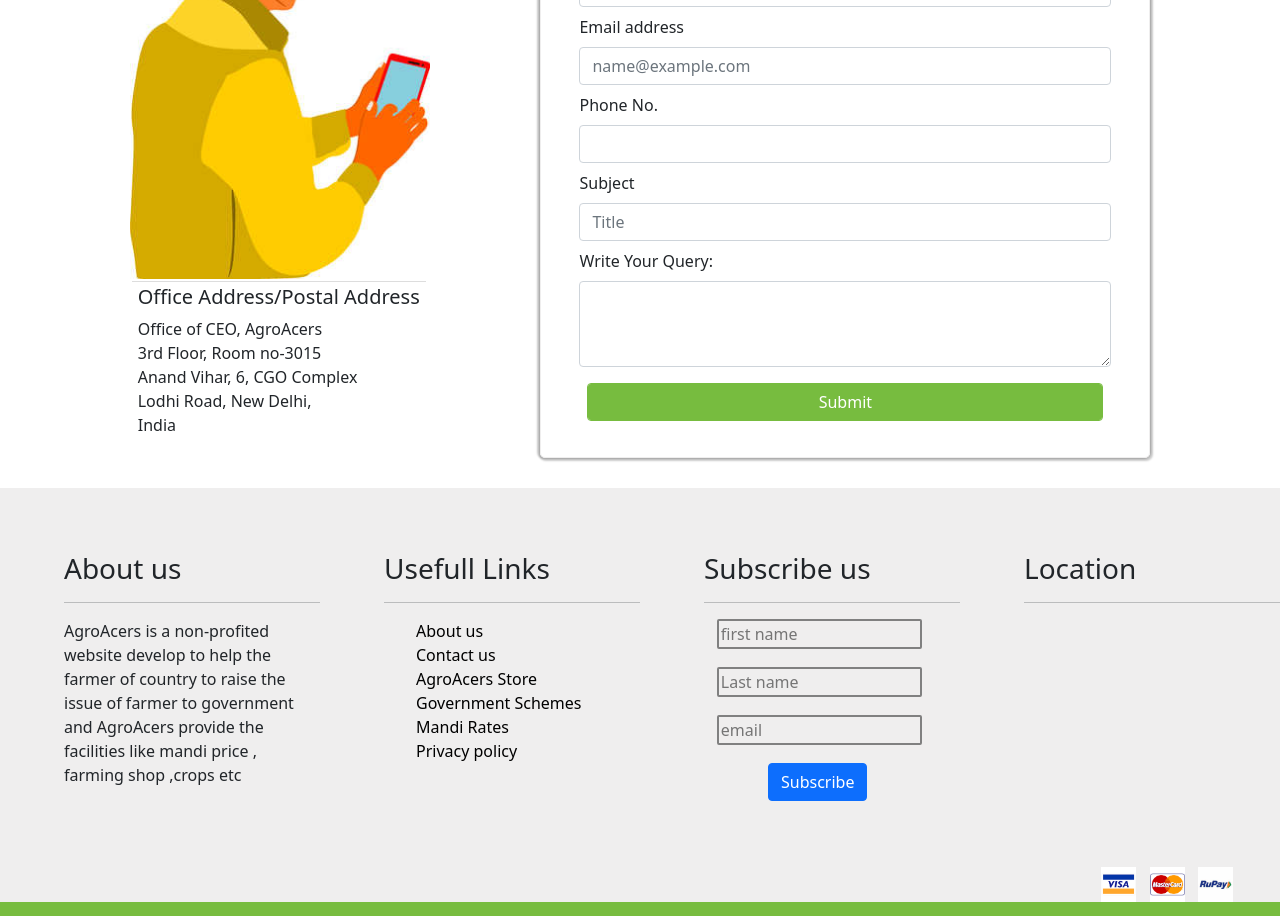
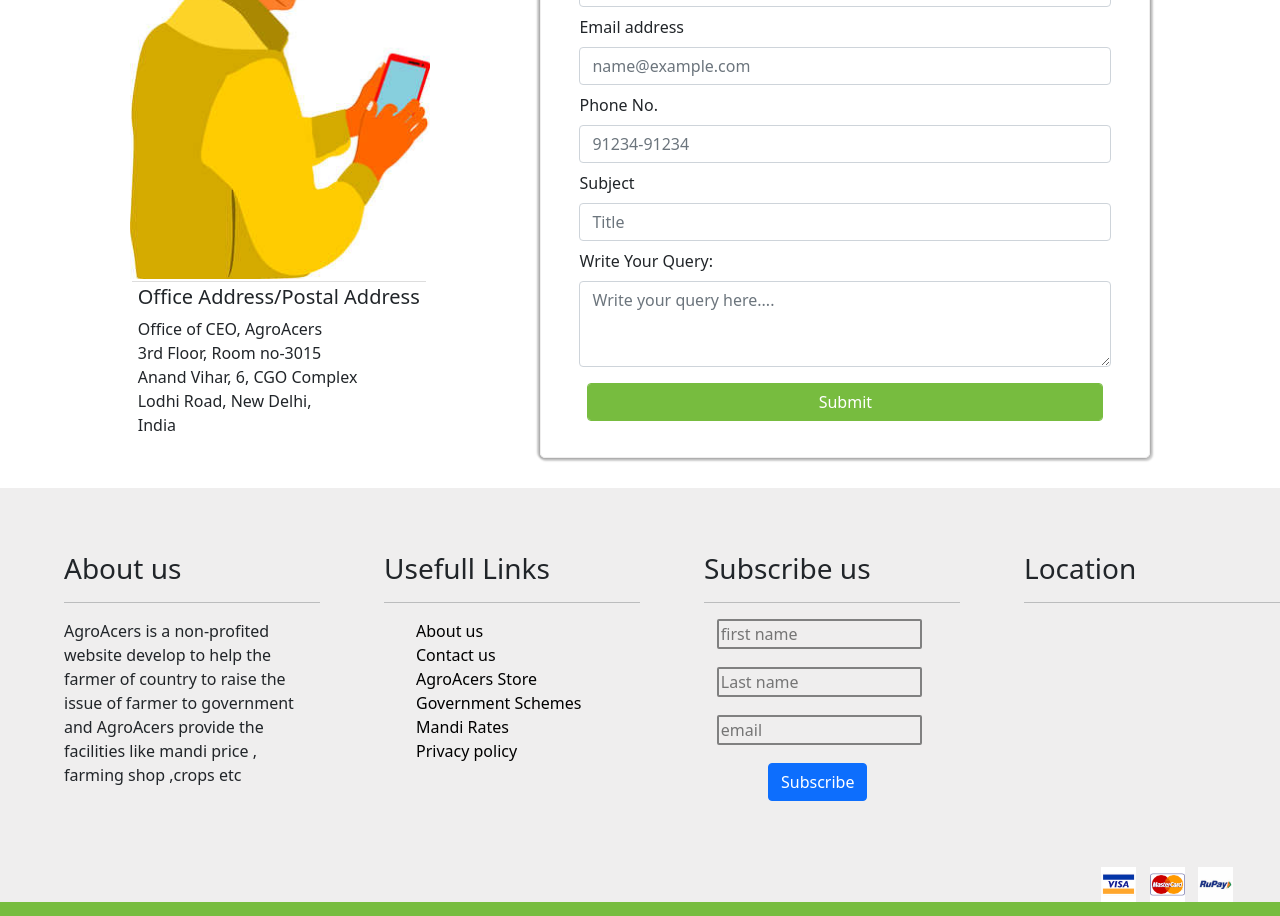
Before and after one commit to ANMOL-design/AgroAcers, a React (Create React App) app in the folder frontend/: page /contact in a window 1280 px wide. Shown: the part 800-1716 px from the top of the page. Built offline with nearby package versions, Linux system fonts and the light colour scheme; grey boxes are pictures that could not be loaded.

Commit message:
contact-page commit

```diff
--- a/frontend/src/component/contactPage/contactPage.jsx
+++ b/frontend/src/component/contactPage/contactPage.jsx
@@ -1,10 +1,41 @@
-import React from "react";
+import React,{useState} from "react";
 import "bootstrap/dist/css/bootstrap.css";
 import "../../Styles/contactus.css";
 import farmerImage from "../../Images/New Img/farmer.jpg";
 
-class ContactPage extends React.Component {
-  render() {
+const ContactPage =()=>{
+    const [contact,setContact] = useState({
+      name:"",email:"",phonenumber:"",subject:"",query:""
+  })
+  let name , value;
+const  handleInput = async (e)=>{
+  console.log(e);
+name = e.target.name;
+value = e.target.value;
+setContact({...contact , [name]:value})
+}
+const postData =async (e)=>{
+  e.preventDefault();
+  const {name,email,phonenumber,subject,query} = contact;
+  const res =  await fetch("/contactus" ,{
+    method : "POST",
+    headers : {
+        "content-Type" : "application/json"
+    },
+    body : JSON.stringify({
+      name,email,phonenumber,subject,query
+    })
+} );
+const data = await res.json();
+console.log(contact)
+if(res.status === 201){
+  window.alert("your query is succesfuly registered our expert team reply you ");
+}
+else {
+
+  window.alert("error occured , try again")
+}
+}
     return (
       <>
         <div className="container-fluid">
@@ -29,35 +60,35 @@
                   </div>
                   <div className="container-form">
                         <h3 className="contactus-form-heading">Send us your Query</h3>
-                        <form>
+                        <form method="POST">
                             {/* Name  */}
                             <div class="m-2">
                                 <label for="NameI" class="form-label">Name</label>
-                                <input type="text" class="form-control" id="NameI" placeholder="John Smith" />
+                                <input type="text" name="name" class="form-control" value={contact.name} onChange={handleInput} id="NameI" placeholder="John Smith" />
                             </div>
                             {/* Email  */}
                             <div class="m-2">
                                 <label for="emailInput" class="form-label">Email address</label>
-                                <input type="email" class="form-control" id="emailInput" placeholder="name@example.com" />
+                                <input type="email" name="email" class="form-control" id="emailInput" value={contact.email} onChange={handleInput} placeholder="name@example.com" />
                             </div>
                             {/* Phone No  */}
                             <div class="m-2">
                                 <label for="PhoneInput" class="form-label">Phone No.</label>
-                                <input type="number" class="form-control" id="PhoneInput" placeholder="" min="0"/>
+                                <input type="number" name="phonenumber" class="form-control" id="PhoneInput" value={contact.phonenumber} onChange={handleInput} placeholder="91234-91234"  min="0"/>
                             </div>
                             {/* Subject  */}
                             <div class="m-2">
                               <label for="SubInput" class="form-label">Subject</label>
-                              <input type="text" class="form-control" id="SubInput" placeholder="Title" />
+                              <input type="text" name="subject" class="form-control" id="SubInput" value={contact.subject} onChange={handleInput} placeholder="Title" />
                             </div>
                             {/* Text  */}
                             <div class="m-2">
                                 <label for="exampleFormControlTextarea1" class="form-label">Write Your Query: </label>
-                                <textarea class="form-control" id="exampleFormControlTextarea1" rows="3"></textarea>
+                                <textarea class="form-control" name="query" id="exampleFormControlTextarea1" placeholder="Write your query here...." value={contact.query} onChange={handleInput} rows="3"></textarea>
                             </div>
                             {/* Submit  */}
                             <div class="m-3 ">
-                                <button type="submit" class="btn btn-success btn-color form-control">Submit</button>
+                                <button type="submit"  onClick={postData} class="btn btn-success btn-color form-control">Submit</button>
                             </div>
                         </form>
                   </div>
@@ -65,94 +96,6 @@
         </div>
       </>
     );
-  }
+
 }
 export default ContactPage;
-// import React,{useState} from "react";
-// import BannerImage from "../../Images/crousal/image-5.jpg";
-// // import BannerImage from "../../Images/crousal/11.jfif";
-// import "bootstrap/dist/css/bootstrap.css";
-// import "../../Styles/contactus.css";
-// import farmerImage from "../../Images/New Img/farmer.jpg";
-// const ContactPage =()=>{
-//   const [contact,setContact] = useState({
-//     name:"",email:"",phonenumber:"",subject:"",query:""
-// })
-// let name , value;
-// const  handleInput = async (e)=>{
-//   console.log(e);
-// name = e.target.name;
-// value = e.target.value;
-// setContact({...contact , [name]:value})
-// }
-// const postData =async (e)=>{
-//   e.preventDefault();
-//   const {name,email,phonenumber,subject,query} = contact;
-//   const res =  await fetch("/contactus" ,{
-//     method : "POST",
-//     headers : {
-//         "content-Type" : "application/json"
-//     },
-//     body : JSON.stringify({
-//       name,email,phonenumber,subject,query
-//     })
-// } );
-// const data = await res.json();
-// console.log(contact)
-// if(res.status === 201){
-//   window.alert("your query is succesfuly registered our expert team reply you ");
-// }
-// else {
-
-//   window.alert("error occured , try again")
-// }
-// }
-
-//     return (
-//       <>
-//         <div className="contact-page-container">
-//           <div
-//             id="carouselExampleSlidesOnly"
-//             className="carousel slide"
-//             data-ride="carousel"
-//           >
-//             <div className="carousel-inner">
-//               <div className="carousel-item active">
-//                 <img
-//                   className="d-block w-100 img-fluid"
-//                   src={BannerImage}
-//                   alt="First slide"
-//                 />
-//                 <div className="carousel-caption d-none d-md-block">
-//                   <h1 className="contat-us-card-text">Contact Us</h1>
-//                   <p className="contat-us-card-para">
-//                     if you have any query related to farming send us query our
-//                     expert team resolve your query soon
-//                   </p>
-//                 </div>
-//               </div>
-//             </div>
-//           </div>
-//           <div className="contactus-form-container">
-//             <h3 className="contactus-form-heading">Send us Query</h3>
-//             <form method="POST" className="contactus-form">
-//               <label htmlFor="name">name :</label>
-//               <input type="text" name="name" id="name"  value={contact.name} onChange={handleInput} /> <br />
-//               <label htmlFor="name">Email :</label>
-//               <input type="email" name="email" id="email"  value={contact.email} onChange={handleInput} /> <br />
-//               <label htmlFor="phonenumber">Phone no :</label>
-//               <input type="number" name="phonenumber" id="phonenumber" value={contact.phonenumber}  onChange={handleInput} /> <br />
-//               <label htmlFor="subject">Subject :</label>
-//               <input type="text" name="subject" id="subject"  value={contact.subject} onChange={handleInput} /> <br />
-//               <label htmlFor="query">Write your query :</label>
-//               <textarea type="text" name="query" id="query" value={contact.query}  onChange={handleInput} rows="3" /> <br />
-//               <input type="submit" id="submit-btn" onClick={postData} />
-//             </form>
-//             <img className="farmer-image" src={farmerImage} alt="farmer" />
-//           </div>
-//         </div>
-//       </>
-//     );
-//   }
-
-// export default ContactPage;
```
